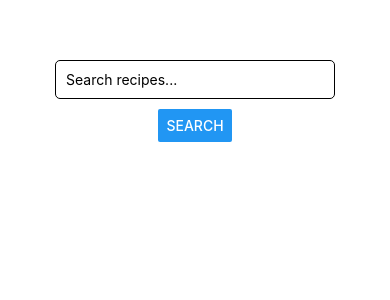
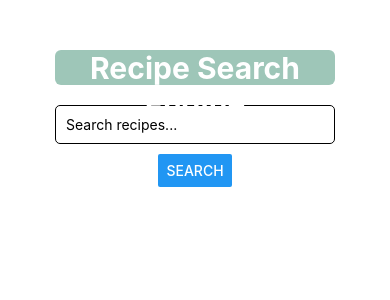
Before and after one commit to SlowpyWalnout/FindRecipes-App, a React Native app: screen / in a window 390 px wide. Shown: the top 300 px of the page. Built offline with nearby package versions, Linux system fonts and the light colour scheme.

Commit message:
cambios
cambios de diseño

```diff
--- a/App.jsx
+++ b/App.jsx
@@ -31,6 +31,7 @@ export default function App() {
 
   return (
     <View style={styles.container}>
+      <Text style={styles.appTitle}>Recipe Search Engine</Text>
       <TextInput
         style={styles.input}
         placeholder="Search recipes..."
@@ -72,6 +73,7 @@ const styles = StyleSheet.create({
     alignItems: 'center',
     justifyContent: 'center',
     padding: 20,
+    marginTop: 30,
   },
   input: {
     width: '80%',
@@ -79,7 +81,7 @@ const styles = StyleSheet.create({
     borderWidth: 1,
     padding: 10,
     borderRadius: 5,
-    marginTop: 40,
+    marginTop: 20,
   },
   recipeContainer: {
     marginTop: 10,
@@ -100,4 +102,14 @@ const styles = StyleSheet.create({
   ingredients: {
     fontSize: 16,
   },
+  appTitle: {
+    fontSize: 30,
+    fontWeight: 'bold',
+    textAlign: 'center',
+    backgroundColor: '#9ec6b8',
+    width: 280,
+    height: 35,
+    color: 'white',
+    borderRadius:6,
+  },
 });
--- a/src/components/recipesheet.jsx
+++ b/src/components/recipesheet.jsx
@@ -20,7 +20,7 @@ const RecipeSheet = (props) => {
                     <Text style={styles.foodcategory}>{foodcategory}</Text>
                     {/* <Text style={styles.foodcategory}>{dietlabels}</Text> */}
                     <Text style={styles.cardTitle}>{RecipeTitle}</Text>
-                    <Text style={styles.wightText}>Ingredients:</Text>
+                    <Text style={styles.ingre}>Ingredients</Text>
                     <FlatList
                         data={ingredientsArray}
                         keyExtractor={(item, index) => index.toString()}
@@ -76,9 +76,29 @@ const styles = StyleSheet.create({
     cardIngredients: {
         fontSize: 18,
     },
+    ingre: {
+        fontSize: 18,
+        color: 'black',
+        fontWeight: 'bold',
+        fontSize: 20,
+        marginVertical:8,
+        backgroundColor: '#C4DBE2',
+        width:85,
+        borderRadius:5,
+    },
     wightText: {
         fontSize: 18,
+        color: 'black',
+        fontWeight: 'bold',
+        fontSize: 20,
+        textAlign: 'center',
+        marginVertical:8,
+        backgroundColor: '#C4DBE2',
+        borderRadius:5,
+        marginLeft:40,
+        marginRight:40,
     },
+
     foodcategory: {
         backgroundColor: "white",
         borderColor: "black",
```
